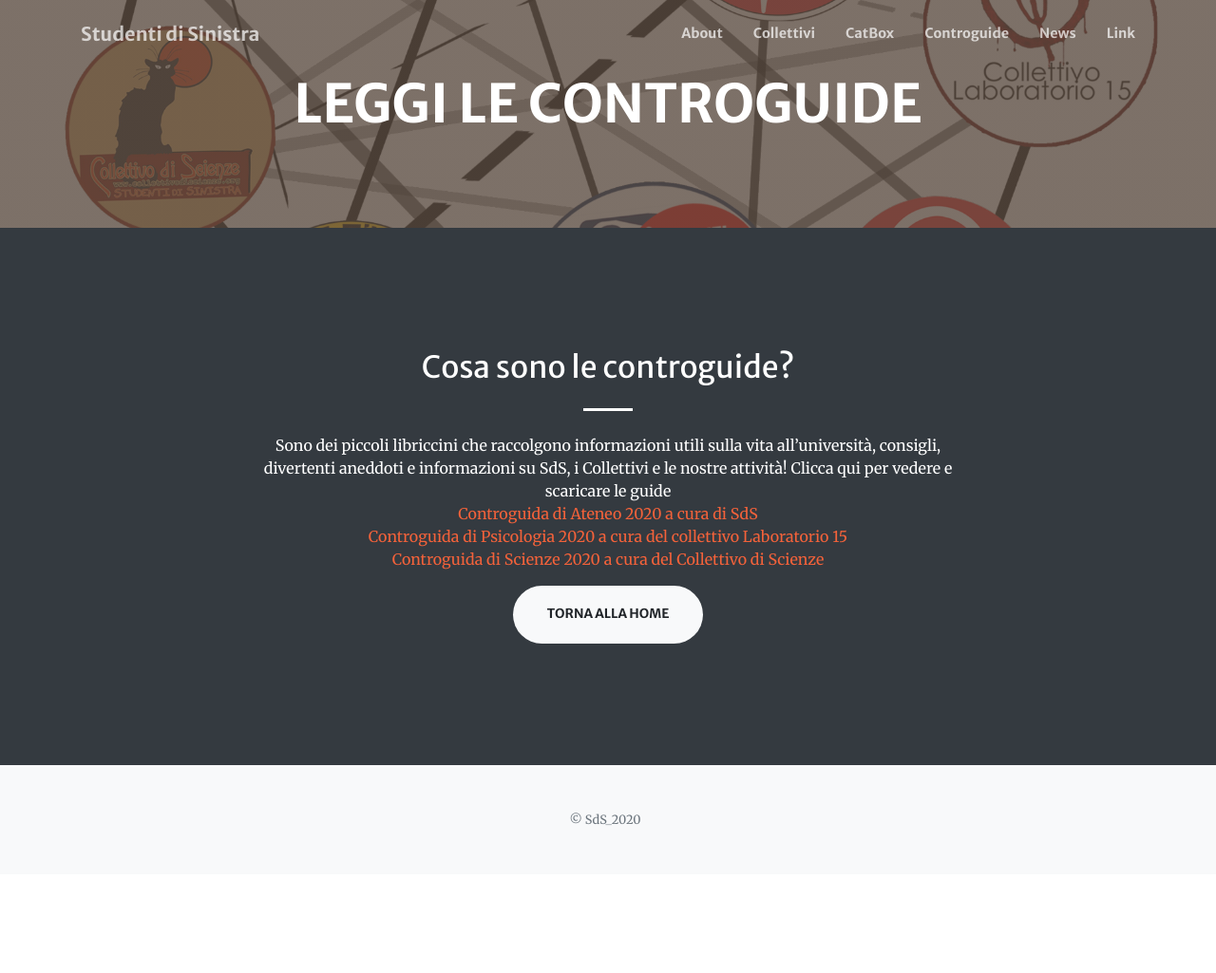
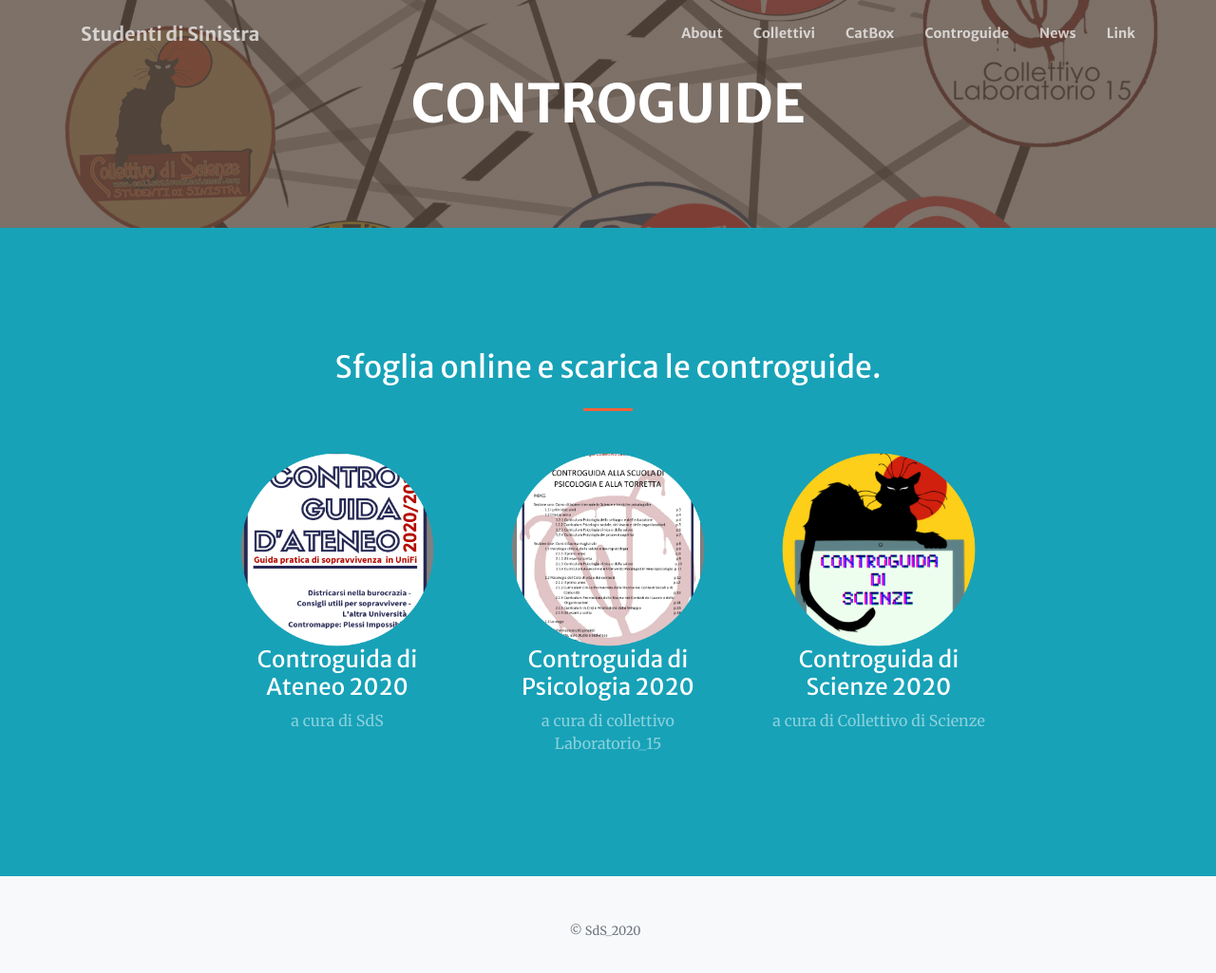
Before and after one commit to studentidisinistra/studentidisinistra.github.io, a Jekyll site: the page built from iniziative/sopravvivenzadalbasso/controguide.md, in a window 1280 px wide and 1038 px high. Shown: the top 1025 px of the window at 95% size. Built offline with Jekyll 4.4.1, drawn with Linux system fonts in a browser that asks for light colours; nearby versions of some CDN libraries.

Commit message:
nuova pagina di landing per le controguide

```diff
--- a/iniziative/sopravvivenzadalbasso/controguide.md
+++ b/iniziative/sopravvivenzadalbasso/controguide.md
@@ -1,18 +1,28 @@
 ---
 layout: page
-title: Leggi le Controguide
+title: Controguide
 
 #background_image: url('assets/img/backgrounds/in_costruzione.png')
 
 sections:
-  - type: call-to-action.html
-    section_id: about
-    background_style: bg-dark
-    title: Cosa sono le controguide?
-    text: Sono dei piccoli libriccini che raccolgono informazioni utili sulla vita all'università, consigli, divertenti aneddoti e informazioni su SdS, i Collettivi e le nostre attività! Clicca qui per vedere e scaricare le guide  <br /> [Controguida di Ateneo 2020 a cura di SdS](/iniziative/sopravvivenzadalbasso/controguide/sds20)  <br /> [Controguida di Psicologia 2020 a cura del collettivo Laboratorio 15](/iniziative/sopravvivenzadalbasso/controguide/lab15_20)  <br /> [Controguida di Scienze 2020 a cura del Collettivo di Scienze](/iniziative/sopravvivenzadalbasso/controguide/scienze20)
 
-    actions:
-      - title: Torna alla Home
-        url: 'https://studentidisinistra.it/iniziative/sopravvivenzadalbasso/controguide'
-        class: btn-light
+  - type: members.html
+    section_id: controguide
+    title: Sfoglia online e scarica le controguide.
+    #Cosa sono le controguide?  <br /> Sono dei piccoli libriccini che raccolgono informazioni utili sulla vita all'università, consigli, divertenti aneddoti e informazioni su SdS, i Collettivi e le nostre attività!  <br />
+    background_style: bg-info text-white
+    members:
+      - title: Controguida di Ateneo 2020
+        text: a cura di SdS
+        image: /iniziative/sopravvivenzadalbasso/controguide/asset/ateneo.png
+        url: '/iniziative/sopravvivenzadalbasso/controguide/sds20'
+      - title: Controguida di Psicologia 2020
+        text: a cura di collettivo Laboratorio_15
+        image: /iniziative/sopravvivenzadalbasso/controguide/asset/lab15.png
+        url: '/iniziative/sopravvivenzadalbasso/controguide/lab15_20'
+      - title: Controguida di Scienze 2020
+        text: a cura di Collettivo di Scienze
+        image: /iniziative/sopravvivenzadalbasso/controguide/asset/scienze.png
+        url: '/iniziative/sopravvivenzadalbasso/controguide/scienze20'
+
 ---
```
Also changed, not shown: iniziative/sopravvivenzadalbasso/controguide/asset/ateneo.png (added), iniziative/sopravvivenzadalbasso/controguide/asset/lab15.png (added), iniziative/sopravvivenzadalbasso/controguide/asset/scienze.png (added).
